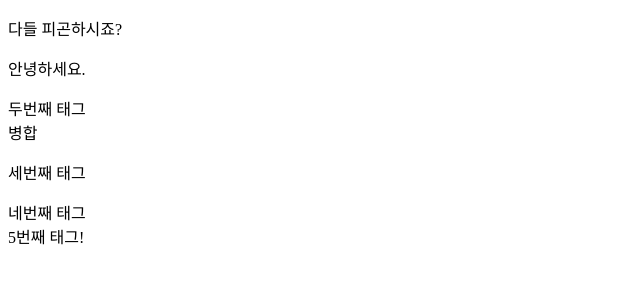
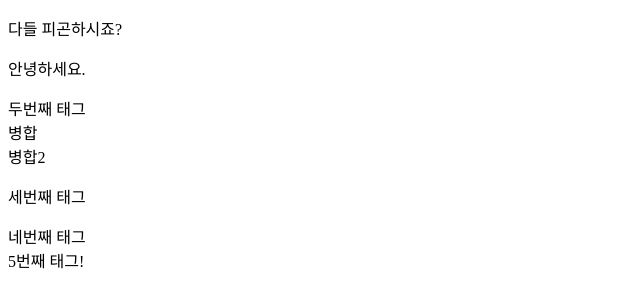
Before and after one commit to unsag/git, a plain HTML site: page index.html in a window 1280 px wide. Shown: the whole page, without its empty margins (0-640 px from the left). Drawn offline with Linux system fonts and the light colour scheme.

Commit message:
Update index.html

```diff
--- a/index.html
+++ b/index.html
@@ -10,6 +10,7 @@
     <p>안녕하세요.</p>
     <div>두번째 태그</div>
     <div>병합</div>
+    <div>병합2</div>
     <p>세번째 태그</p>
     <div>네번째 태그</div>
     <div>5번째 태그!</div>
```
